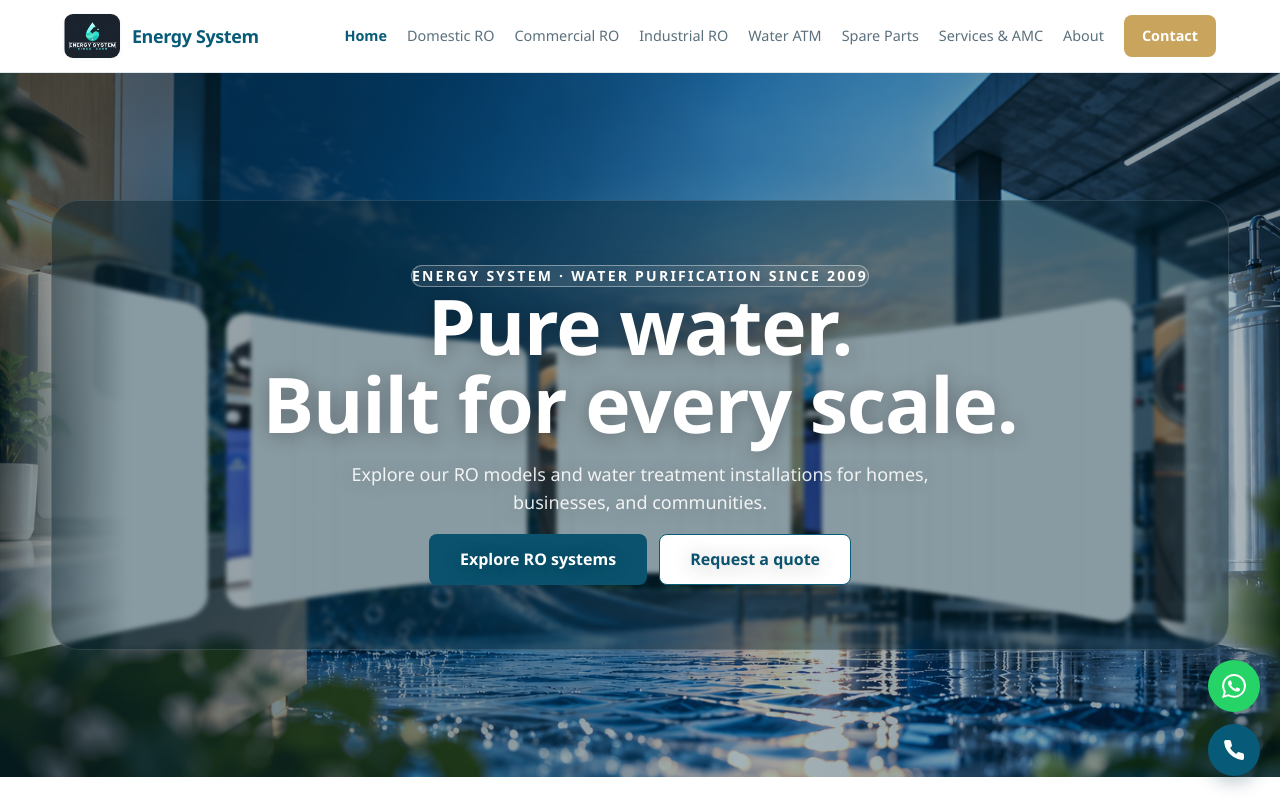
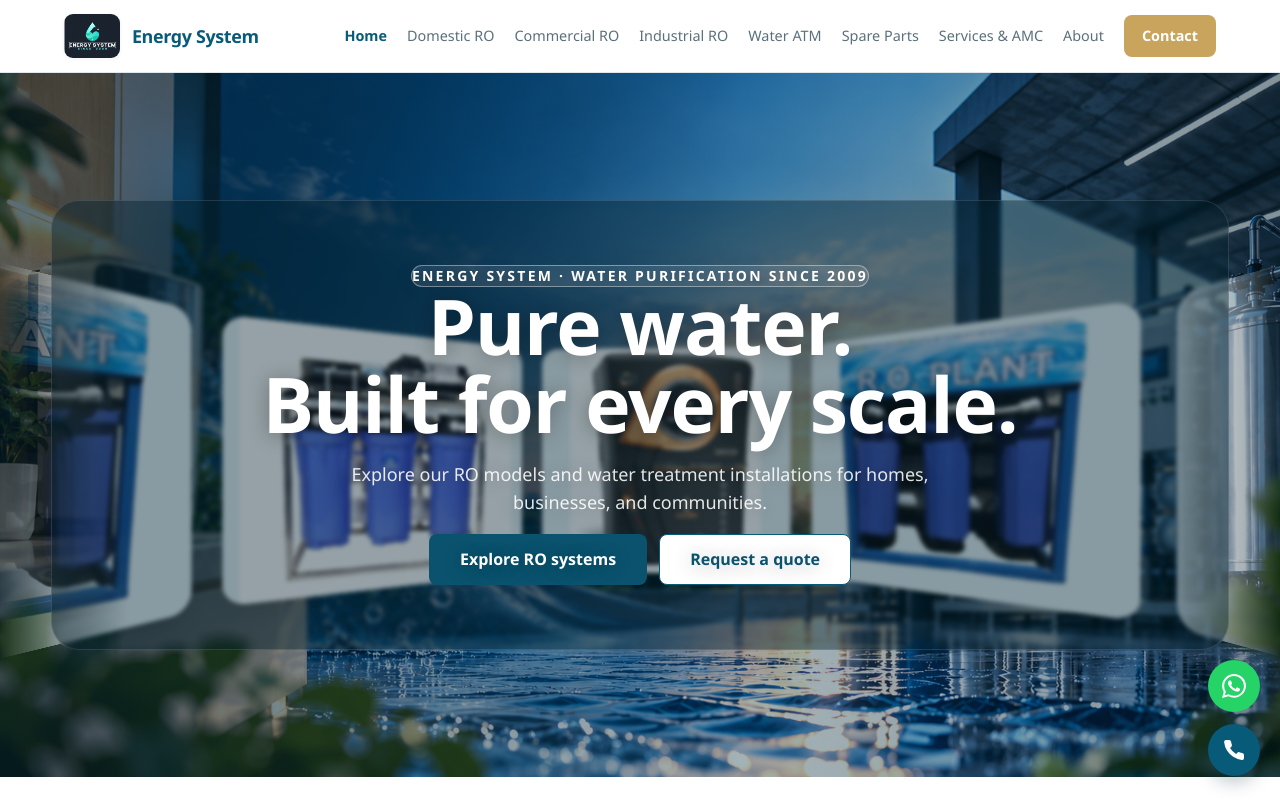
Before and after one commit to saksham1979/energy-system, a React (Vite) app: page / in a window 1280 px wide. Shown: the top 800 px of the page. Built offline with nearby package versions, Linux system fonts and the light colour scheme.

Commit message:
Keep purifier photos undistorted in gallery

```diff
--- a/src/App.tsx
+++ b/src/App.tsx
@@ -184,6 +184,7 @@ function HomeHero() {
       speed={4.5}
       tileHeight={32}
       aspectRatio={1.1}
+      curveImages={false}
       gap={5}
       axis={55}
       curve={72}
--- a/src/components/ui/tilted-grid-hero.tsx
+++ b/src/components/ui/tilted-grid-hero.tsx
@@ -119,6 +119,8 @@ export type TiltedGridHeroProps = {
    * @default 80
    */
   curve?: number;
+  /** Bend each image across strips; disable to keep product photos undistorted. */
+  curveImages?: boolean;
   /** Width of the fade at each end, as a percentage of the hero's width. @default 12 */
   fade?: number;
   /** Content rendered above the band. */
@@ -134,6 +136,7 @@ export function TiltedGridHero({
   gap = 6,
   axis = 56,
   curve = 80,
+  curveImages = true,
   fade = 12,
   children,
   className,
@@ -247,7 +250,11 @@ export function TiltedGridHero({
           return (
             <div
               key={t}
-              className={cn(tile, "absolute")}
+              className={cn(
+                tile,
+                "absolute",
+                !curveImages && "overflow-hidden rounded-lg shadow-lg",
+              )}
               style={{
                 left: `calc(50% - ${u(aspectRatio / 2)})`,
                 top: `calc(${axis}% - ${u(0.5)})`,
@@ -266,7 +273,8 @@ export function TiltedGridHero({
                 });
               }}
             >
-              {Array.from({ length: SLICES }, (_, k) => (
+              {curveImages ? (
+                Array.from({ length: SLICES }, (_, k) => (
                   <div
                     key={k}
                     className={cn(
@@ -275,12 +283,7 @@ export function TiltedGridHero({
                       k === SLICES - 1 && "rounded-r-lg",
                     )}
                     style={{
-                    // Every strip starts at the tile's centre and is turned
-                    // round the axis to its own place on the arc.
                       left: u((aspectRatio - share) / 2),
-                    // A pixel wider than its share, so neighbouring facets
-                    // overlap and no hairline opens between them. The last
-                    // has no neighbour to cover.
                       width:
                         k === SLICES - 1 ? u(share) : `calc(${u(share)} + 1px)`,
                       height: u(1),
@@ -303,7 +306,15 @@ export function TiltedGridHero({
                       />
                     ) : null}
                   </div>
-              ))}
+                ))
+              ) : img ? (
+                <img
+                  src={img.src}
+                  alt={img.alt ?? ""}
+                  draggable={false}
+                  className="h-full w-full bg-muted object-contain"
+                />
+              ) : null}
             </div>
           );
         })}
```
Lines whose indentation alone changed are shown as unchanged.
